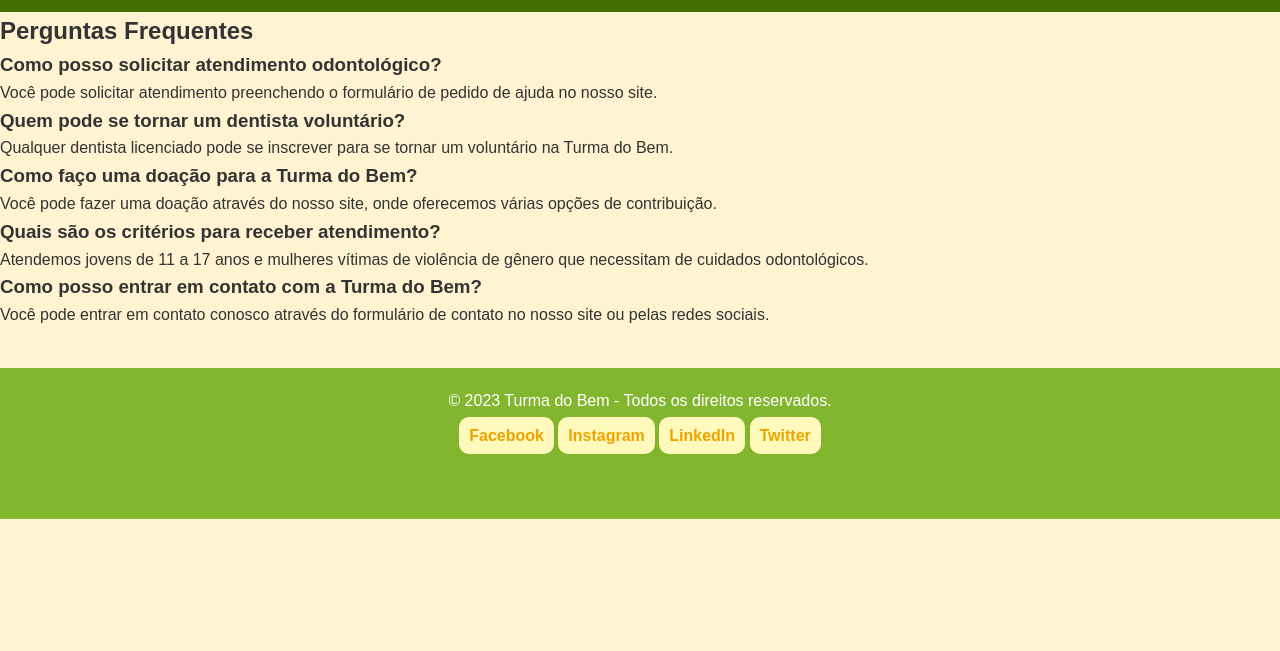
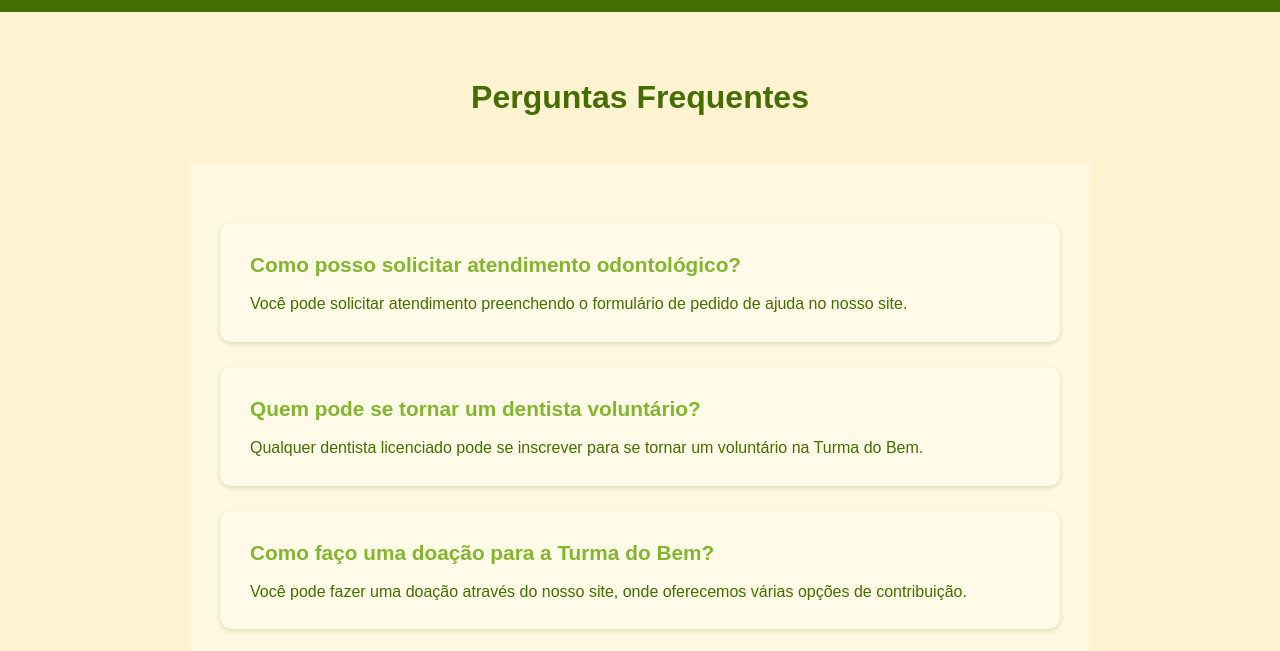
Before and after one commit to fernandaa-alt/TurmaDoBem-Site, a plain HTML site: page pages/faq.html in a window 1280 px wide. Shown: the part 68-719 px from the top of the page. Drawn offline with Linux system fonts and the light colour scheme.

Commit message:
css da pagina de FAQ adicionado

```diff
--- a/assets/css/style.css
+++ b/assets/css/style.css
@@ -303,3 +303,48 @@ footer .social a:hover {
 .form button:hover {
   background: #446e01;
 }
+
+/* ---------- FAQ PAGINA ---------- */
+h2 {
+  text-align: center;
+  color: #446e01;
+  margin-top: 60px;
+  margin-bottom: 40px;
+  font-size: 2rem;
+}
+
+.faq {
+  background: #fff8e0;
+  padding: 60px 30px;
+  display: flex;
+  flex-direction: column;
+  gap: 25px;
+  max-width: 900px;
+  margin: 0 auto 80px auto;
+}
+
+.faq-item {
+  background: #fffbe8;
+  border-radius: 12px;
+  box-shadow: 0 2px 5px rgba(68, 110, 1, 0.2);
+  padding: 25px 30px;
+  transition: 0.3s ease;
+  cursor: pointer;
+}
+
+.faq-item:hover {
+  transform: translateY(-3px);
+  box-shadow: 0 4px 8px rgba(68, 110, 1, 0.25);
+}
+
+.faq-item h3 {
+  color: #82b62f;
+  margin-bottom: 10px;
+  font-size: 1.3rem;
+}
+
+.faq-item p {
+  color: #446e01;
+  line-height: 1.6;
+  font-size: 1rem;
+}
```
